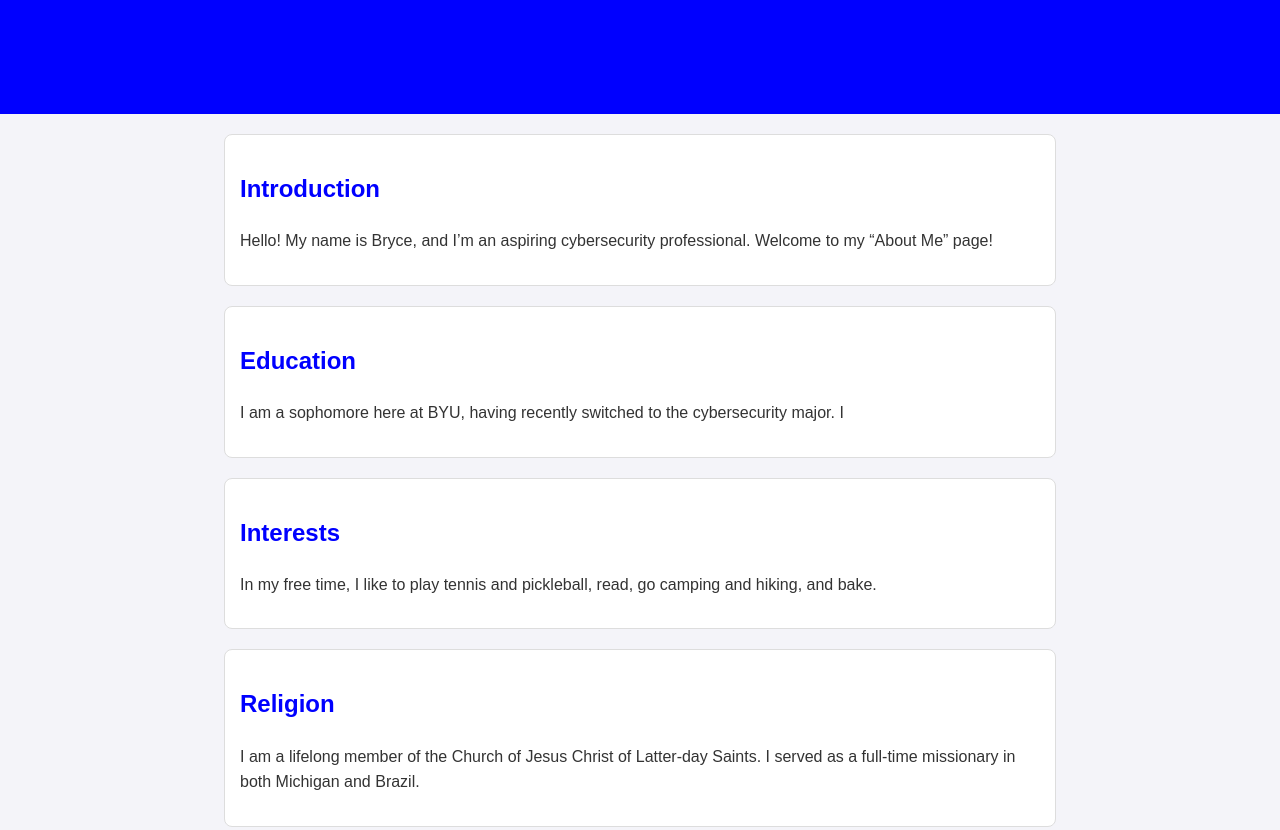
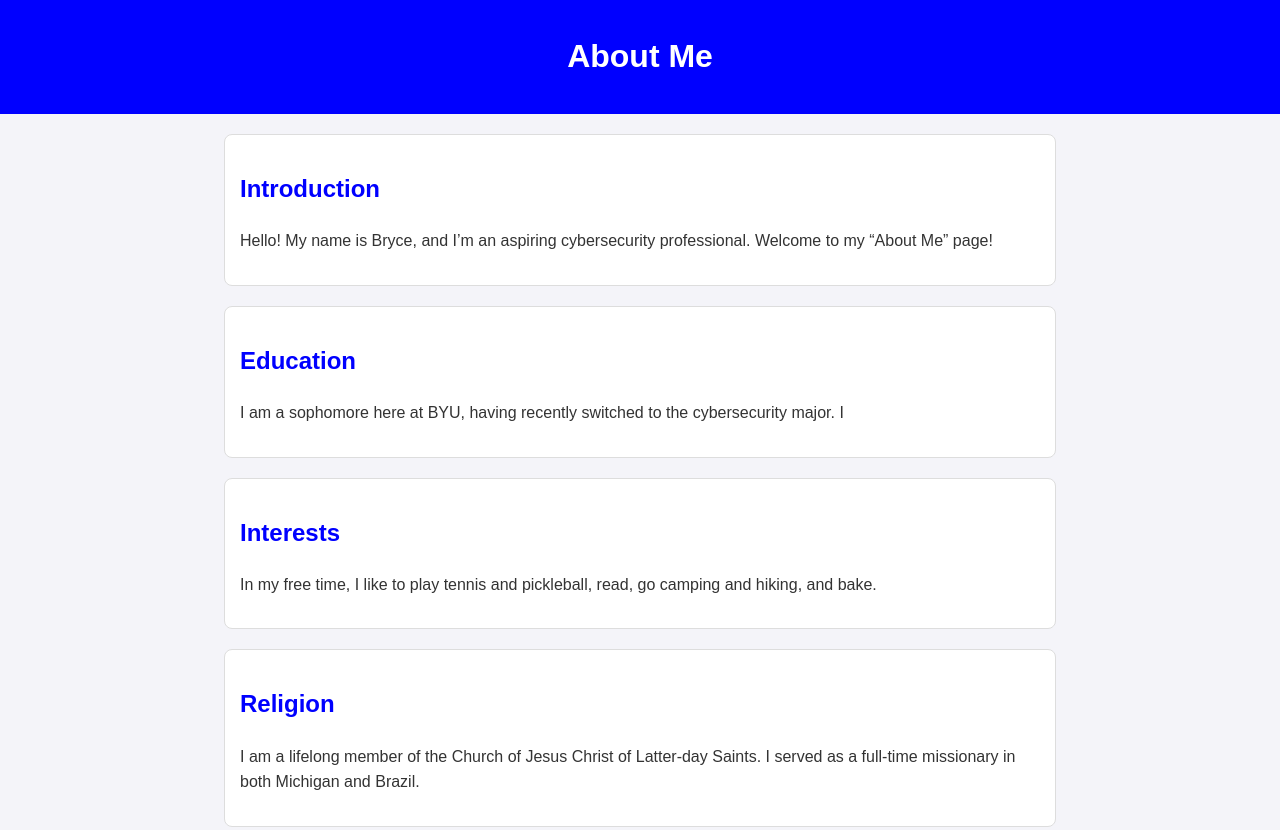
Before and after one commit to bryjohn01/about-me-page, a plain HTML site: page index.html in a window 1280 px wide. Shown: the top 830 px of the page. Drawn offline with Linux system fonts and the light colour scheme.

Commit message:
Update style.css

```diff
--- a/style.css
+++ b/style.css
@@ -14,7 +14,11 @@ header {
     text-align: center;
 }
 
-h1, h2 {
+h1 {
+    color: #FFFFFF
+}
+
+h2 {
     color: #0000FF;
 }
 
```
